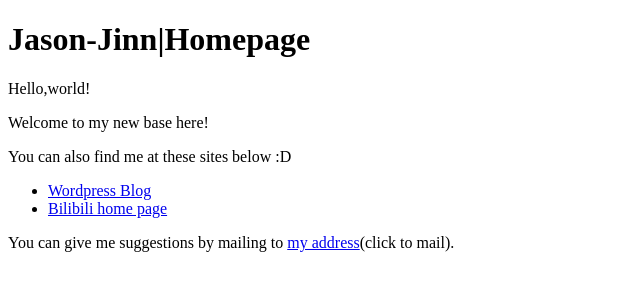
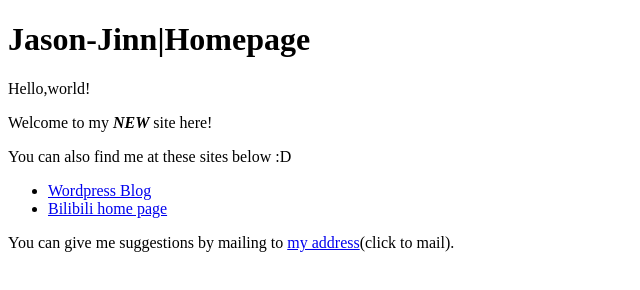
Before and after one commit to Jason-Jinn/jason-jinn.github.io, a plain HTML site: page index.html in a window 1280 px wide. Shown: the full height of the page, 0-640 px from the left. Drawn offline with Linux system fonts and the light colour scheme; a script that the page names is missing.

Commit message:
Update index.html

```diff
--- a/index.html
+++ b/index.html
@@ -13,7 +13,7 @@
     <h1>Jason-Jinn|Homepage</h1>
 
     <p>Hello,world!</p>
-    <p>Welcome to my new base here!</p>
+    <p>Welcome to my <em><strong>NEW</strong></em> site here!</p>
     <p>You can also find me at these sites below :D</p>
     <ul>
         <li> <a href="https://jinn.data.blog">Wordpress Blog</a> </li>
```
